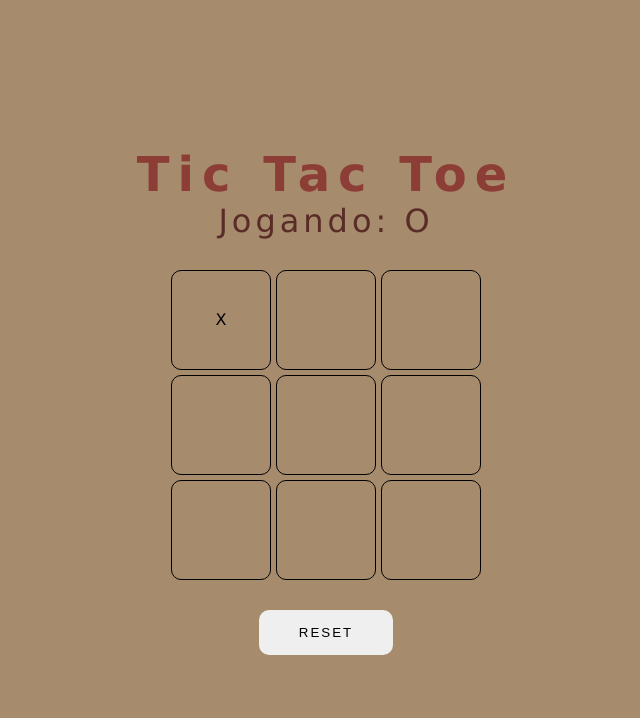
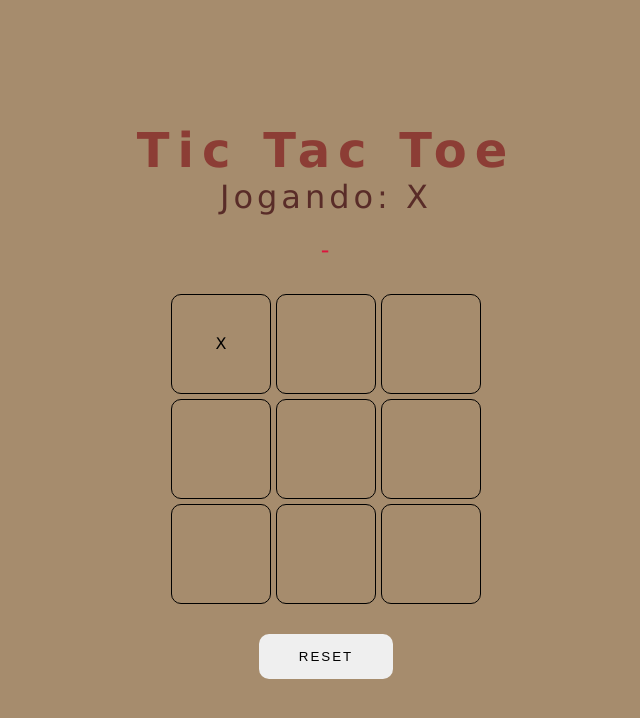
Before and after one commit to emanuelfontoura/estudos-tic-tac-toe, a plain HTML site: page index.html in a window 1280 px wide. Both pictures are taken after a click on the element 535 px from the left and 319 px from the top of the page. Shown: the whole page, without its empty margins (314-954 px from the left). Drawn offline with Linux system fonts and the light colour scheme.

Commit message:
projeto finalizado

```diff
--- a/components/global.css
+++ b/components/global.css
@@ -14,10 +14,6 @@ body{
     font-family: Verdana, Geneva, Tahoma, sans-serif;
 }
 
-.section-title{
-    margin-bottom: 30px;
-}
-
 .section-title__titleh1{
     font-size: 3rem;
     text-align: center;
@@ -31,6 +27,14 @@ body{
     font-weight: 400;
     color: #592C28;
     letter-spacing: 4px;
+    margin-bottom: 20px;
+}
+
+.section-result{
+    margin-bottom: 30px;
+    font-size: 1.5rem;
+    color: crimson;
+    letter-spacing: 2px;
 }
 
 .section-table{
--- a/index.html
+++ b/index.html
@@ -12,6 +12,9 @@
         <h1 class="section-title__titleh1">Tic Tac Toe</h1>
         <h2 class="section-title__titleh2" data-play="turn">Jogando: X</h2>
     </section>
+
+    <section class="section-result" data-play="result">-</section>
+
     <section class="section-table">
         <div data-play="div"></div>
         <div data-play="div"></div>
--- a/js/modules/play.js
+++ b/js/modules/play.js
@@ -2,39 +2,112 @@ export default function initPlay(){
     const playDivs = document.querySelectorAll('[data-play=div]')
     const playTurn = document.querySelector('[data-play=turn]')
     const playReset = document.querySelector('[data-play=reset]')
-    var count = 0
+    const playResult = document.querySelector('[data-play=result]')
+    let currentSelectionX = []
+    let currentSelectionO = []
+    const win = [
+        [0, 1, 2],
+        [3, 4, 5],
+        [6, 7, 8],
+        [0, 3, 6],
+        [1, 4, 7],
+        [2, 5, 8],
+        [0, 4, 8],
+        [6, 4, 2]
+    ]
+    let canPlay = true
+    let count = 0
+    let countEqual = 0
 
-    playDivs.forEach(div => {
-        div.addEventListener('click', divHandleClick)
+    playDivs.forEach((div, index) => {
+        div.addEventListener('click', (e) => {
+            if(canPlay){
+                divHandleClick(e, index)
+            }
+        })
     })
 
     playReset.addEventListener('click', resetHandleClick)
 
-    function divHandleClick(e){
-        if(count % 2 == 0){
+    function divHandleClick(e, index){
+        if(count % 2 == 0 && !isSelected(index)){
             playTurn.innerText = 'Jogando: X'
             e.currentTarget.innerText = 'X'
-        }else{
+            currentSelectionX.push(index)
+            verifyWin(currentSelectionX, e.currentTarget.innerText)
+            count++
+            console.log(count)
+        }else if(count % 2 != 0 && !isSelected(index)){
             playTurn.innerText = 'Jogando: O'
             e.currentTarget.innerText = 'O'
+            currentSelectionO.push(index)
+            verifyWin(currentSelectionO, e.currentTarget.innerText)
+            count++
+            console.log(count)
         }
-        nextTurn()
-        count++
+        nextTurn(index)
     }
 
-    function nextTurn(){
+    function nextTurn(index){
+        verifyDraw()
         if((count+1) % 2 == 0){
             playTurn.innerText = 'Jogando: X'
-        }else{
+        }else if ((count+1) % 2 != 0){
             playTurn.innerText = 'Jogando: O'
         }
     }
 
     function resetHandleClick(){
-        playDivs.forEach(div => {
-            div.innerText = ''
+        if(canPlay){
+            playDivs.forEach(div => {
+                div.innerText = ''
+            })
             playTurn.innerText = 'Jogando: X'
+            currentSelectionX = []
+            currentSelectionO = []
+            count = 0
+            countEqual = 0
+        }
+    }
+
+    function verifyDraw(){
+        if(currentSelectionO.length + currentSelectionX.length === 9){
+            playResult.innerText = 'EMPATE!'
+            finishedGame()
+        }
+    }
+
+    function verifyWin(array, winner){
+        win.forEach(possibilityWin => {
+            array.forEach(a => {
+                if (possibilityWin.includes(a)){
+                    countEqual++
+                    if(countEqual == 3){
+                        canPlay = false
+                        playResult.innerText = 'Vencedor: ' + winner
+                        finishedGame()
+                    }
+                }
+            })
+            countEqual = 0
         })
-        count = 0
+    }
+
+    function finishedGame(){
+        setTimeout(() => {
+            count = 0
+            countEqual = 0
+            currentSelectionX = []
+            currentSelectionO = []
+            window.location.reload()
+        }, 1500)
+    }
+
+    function isSelected(index){
+        if(currentSelectionO.includes(index) || currentSelectionX.includes(index)){
+            return true
+        }else if(!currentSelectionO.includes(index) && !currentSelectionX.includes(index)){
+            return false
+        }
     }
 }
```
